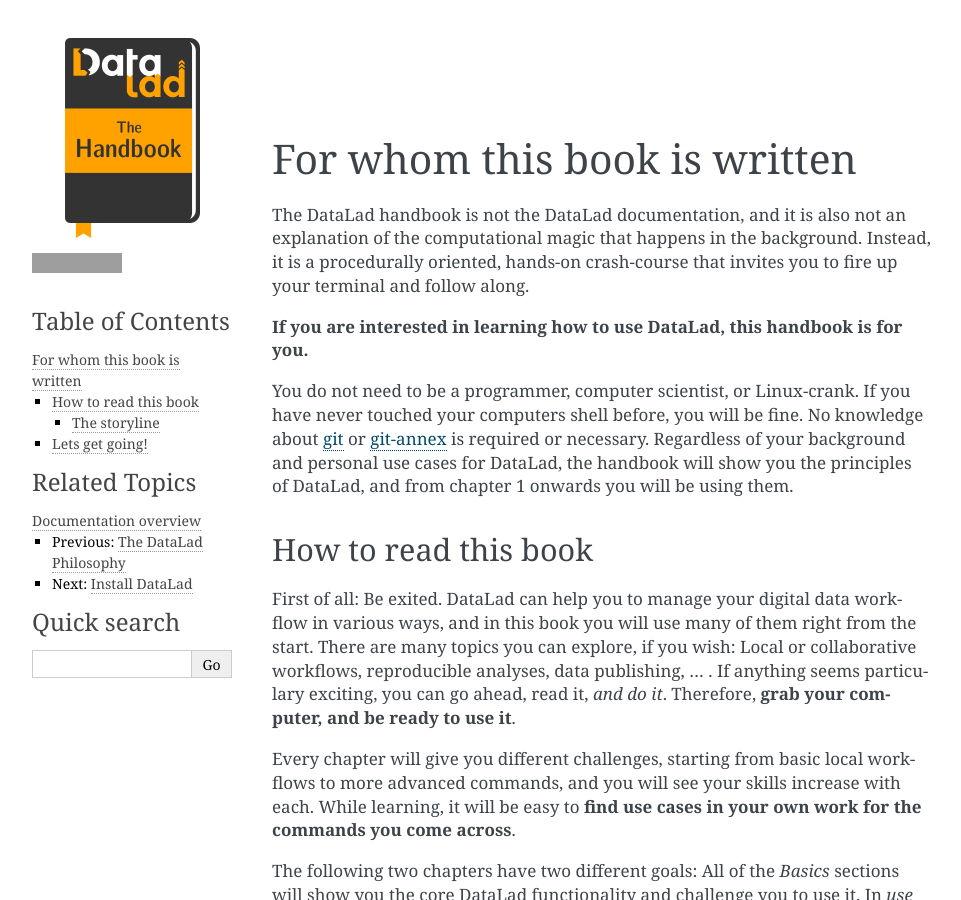
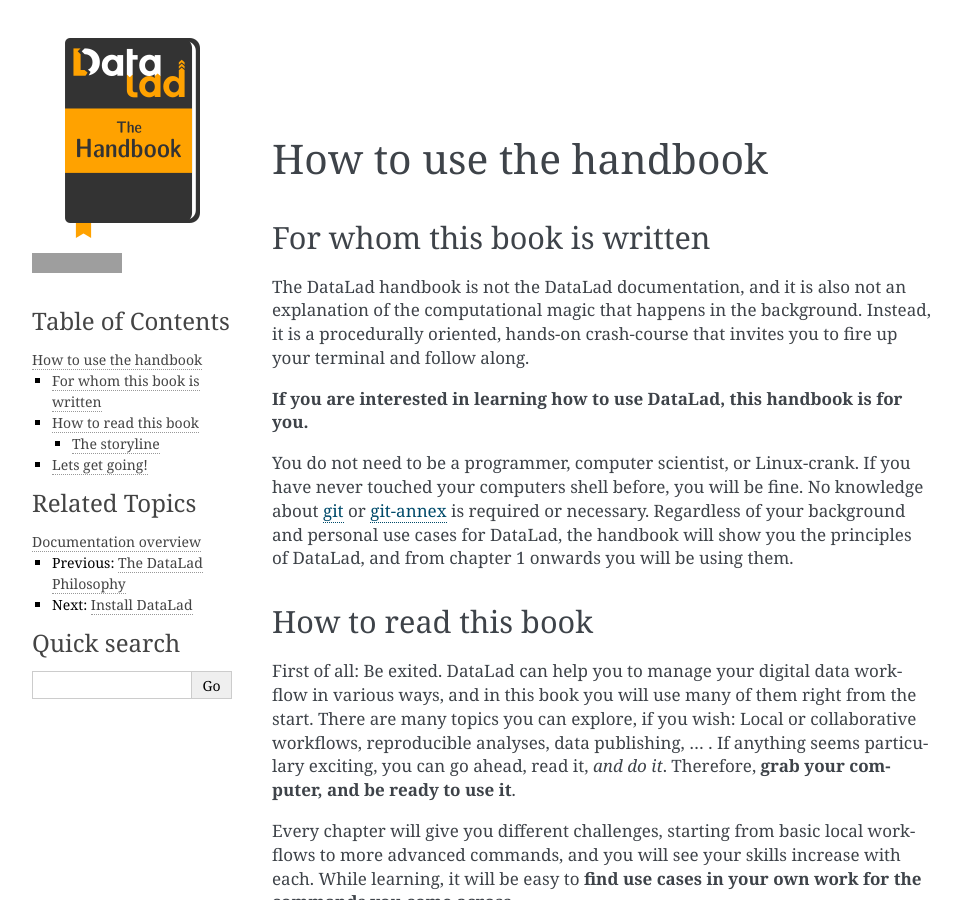
Before and after one commit to datalad-handbook/book, a Sphinx documentation site: the page built from docs/intro/narrative.rst, in a window 1280 px wide and 900 px high. Shown: the whole window, without its empty margins (148-1109 px from the left). Built offline with Sphinx 7.4.7, drawn with Linux system fonts in a browser that asks for light colours; comment, search, counter and statistics services are not loaded; grey boxes are pictures that could not be loaded.

Commit message:
add a generic section title

```diff
--- a/docs/intro/narrative.rst
+++ b/docs/intro/narrative.rst
@@ -1,5 +1,8 @@
+How to use the handbook
+=======================
+
 For whom this book is written
-=============================
+-----------------------------
 
 The DataLad handbook is not the DataLad documentation, and it is also
 not an explanation of the computational magic that happens in the background.
```
